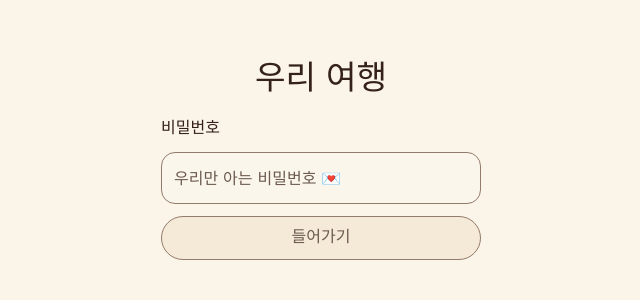
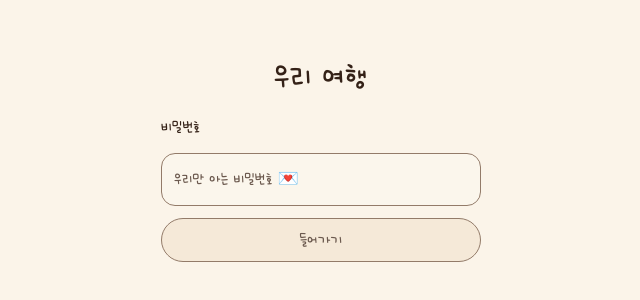
Before and after one commit to asgang97-cmd/couple-trip, a React (Vite) app: page / in a window 1280 px wide. Shown: the part 256-556 px from the top of the page, without its empty margins (319-959 px from the left). Built offline with nearby package versions, Linux system fonts and the light colour scheme; no server answers.

Commit message:
feat: Ongeulip Daerong font everywhere (self-hosted woff2, precached for offline), slightly larger type
Co-Authored-By: Claude Opus 5.5 <noreply@anthropic.com>

```diff
--- a/index.html
+++ b/index.html
@@ -7,9 +7,7 @@
     <meta name="viewport" content="width=device-width, initial-scale=1.0, viewport-fit=cover" />
     <meta name="theme-color" content="#7b4b2d" />
     <meta name="description" content="둘이 함께 짜고 보는 우리 여행 일정" />
-    <link rel="preconnect" href="https://fonts.googleapis.com" />
-    <link rel="preconnect" href="https://fonts.gstatic.com" crossorigin />
-    <link href="https://fonts.googleapis.com/css2?family=Gowun+Dodum&family=Jua&display=swap" rel="stylesheet" />
+    <link rel="preload" href="/fonts/ongeulip-daerong.woff2" as="font" type="font/woff2" crossorigin />
     <meta name="apple-mobile-web-app-capable" content="yes" />
     <meta name="apple-mobile-web-app-status-bar-style" content="default" />
     <meta name="robots" content="noindex" />
--- a/src/index.css
+++ b/src/index.css
@@ -1,5 +1,5 @@
 /* Hallmark · shape: app screen · genre: playful · theme: custom · redesign: full · idea: "우리가 고른 캐릭터와 날짜를 하나씩 맛보며 여행해요: 날짜는 한 입 베어 문 만쥬, 고른 날 위에 우리 캐릭터" · vibe: "만쥬 가게, 노릇노릇, 볼 빨간 만쥬 커플"
- * paper: oklch(97% 0.016 80) · accent: oklch(46% 0.09 50) · display: Jua · body: Gowun Dodum
+ * paper: oklch(97% 0.016 80) · accent: oklch(46% 0.09 50) · display: Ongeulip Daerong · body: Ongeulip Daerong
  * nav: kept (커버 + 날짜 탭 + 아래 버튼) · signature: 고른 날짜 위에 밍석이 넣은 캐릭터 사진, 고르면 폴짝 · states: loading, empty, error, offline, full
  * axes: light/rounded-sans/warm · posture: full palette (field cream, signal chestnut brown, seal blush pink, ink) · contrast: pass · v2.0.0 */
 /* Hallmark · pre-emit critique: P4 H4 E4 S5 R4 V5 · weakest: E, 한글 둥근 글꼴은 굵기가 하나뿐이라 위계를 글꼴 차이와 크기로만 만듦 */
@@ -9,6 +9,15 @@
 /* Hallmark · dismissed F4 · .photo-btn is a translucent glass chip over the couple photo, not a filled primary · 커버 사진 위 반투명 아이콘 버튼 */
 @import url("./tokens.css");
 @import url("./base.css");
+
+/* 온글잎 대롱체: 폰에 저장돼서 오프라인에서도 보임 */
+@font-face {
+  font-family: "Ongeulip Daerong";
+  src: url("/fonts/ongeulip-daerong.woff2") format("woff2");
+  font-weight: 400;
+  font-style: normal;
+  font-display: swap;
+}
 
 /* ── 바탕 ───────────────────────────────────────────── */
 :root { -webkit-text-size-adjust: 100%; }
--- a/src/tokens.css
+++ b/src/tokens.css
@@ -1,7 +1,8 @@
 :root {
   --space-3xs: 2px; --space-2xs: 4px; --space-xs: 8px; --space-sm: 12px; --space-md: 16px; --space-lg: 24px; --space-xl: 40px; --space-2xl: 64px; --space-3xl: 96px; --space-4xl: 144px;
   /* 앱 화면: 1.2 비율, 16px 본문 */
-  --text-xs: 0.8125rem; --text-sm: 0.875rem; --text-md: 1rem; --text-lg: 1.2rem; --text-xl: 1.44rem; --text-2xl: 1.728rem; --text-3xl: 2.074rem;
+  /* 손글씨체(온글잎 대롱체)가 작아 보여서 한 단계 크게 */
+  --text-xs: 0.875rem; --text-sm: 0.95rem; --text-md: 1.0625rem; --text-lg: 1.3rem; --text-xl: 1.55rem; --text-2xl: 1.85rem; --text-3xl: 2.2rem;
   --text-display-s: 1.44rem; --text-display: 3rem; --text-section: 1.2rem; --text-title: 1.125rem; --text-lead: 1rem;
   --ease-out: cubic-bezier(0.16, 1, 0.3, 1); --ease-in: cubic-bezier(0.7, 0, 0.84, 0); --ease-in-out: cubic-bezier(0.65, 0, 0.35, 1);
   --dur-micro: 120ms; --dur-short: 220ms; --dur-long: 420ms;
@@ -28,8 +29,9 @@
   --color-pond: oklch(66% 0.09 62);
   --color-scrim: oklch(20% 0.03 45 / 0.72); --color-backdrop: oklch(20% 0.03 45 / 0.4); --color-viewer: oklch(99.5% 0.004 80); --color-glass: oklch(20% 0.03 45 / 0.42);
 
-  --font-display: "Jua", "Apple SD Gothic Neo", "Malgun Gothic", ui-rounded, sans-serif;
-  --font-body: "Gowun Dodum", "Apple SD Gothic Neo", "Malgun Gothic", ui-sans-serif, sans-serif;
+  /* 온글잎 대롱체 (public/fonts, 웹 사용 가능 확인됨): 제목·본문 모두 */
+  --font-display: "Ongeulip Daerong", "Apple SD Gothic Neo", "Malgun Gothic", ui-rounded, sans-serif;
+  --font-body: "Ongeulip Daerong", "Apple SD Gothic Neo", "Malgun Gothic", ui-sans-serif, sans-serif;
   --font-outlier: var(--font-display);
   --radius-card: 22px; --radius-input: 14px; --radius-pill: 999px; --rule-hair: 1px; --shadow-card: none;
   --tracking-display: 0;
--- a/vite.config.ts
+++ b/vite.config.ts
@@ -27,7 +27,7 @@ export default defineConfig({
       },
       workbox: {
         // 앱 화면(코드·글꼴·아이콘)을 기기에 저장
-        globPatterns: ['**/*.{js,css,html,png,svg,ico}'],
+        globPatterns: ['**/*.{js,css,html,png,svg,ico,woff2}'],
         // 커플 사진도 한 번 받으면 기기에 저장 → 오프라인에서도 보임 (일정 데이터는 앱이 따로 저장)
         runtimeCaching: [
           {
```
Also changed, not shown: public/fonts/ongeulip-daerong.woff2 (added).
